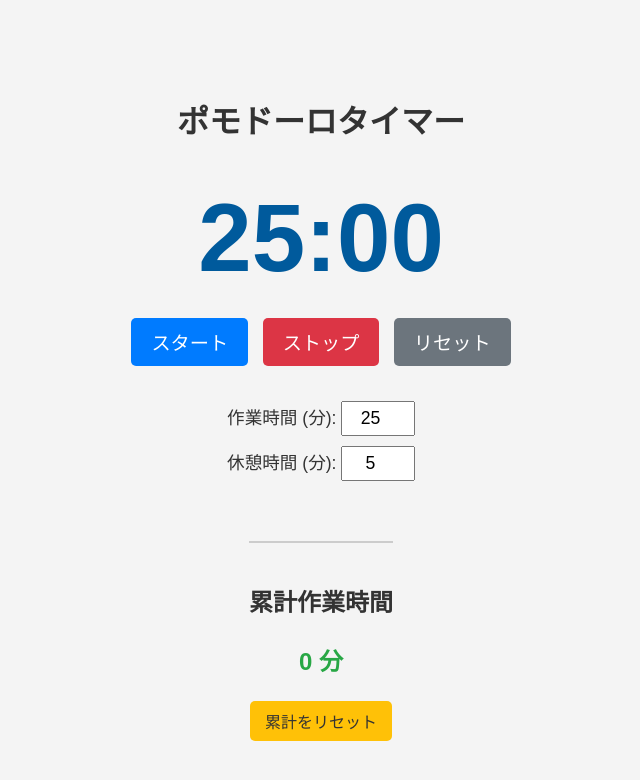
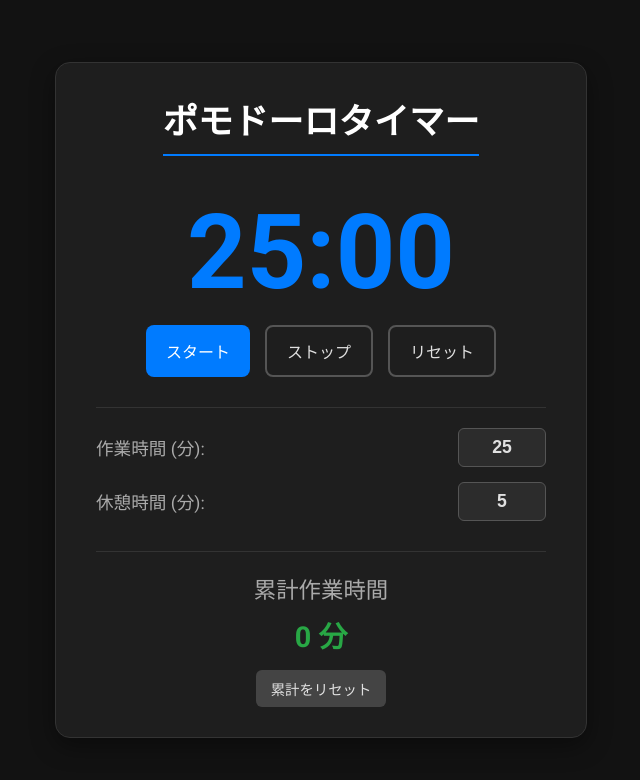
Before and after one commit to Astral-23/PomodoroTimer, a plain HTML site: page index.html in a window 1280 px wide. Shown: the whole page, without its empty margins (319-959 px from the left). Drawn offline with Linux system fonts and the light colour scheme.

Commit message:
見た目アップデート

```diff
--- a/index.html
+++ b/index.html
@@ -4,13 +4,19 @@
     <meta charset="UTF-8">
     <meta name="viewport" content="width=device-width, initial-scale=1.0">
     <title>ポモドーロタイマー</title>
+    <link rel="preconnect" href="https://fonts.googleapis.com">
+    <link rel="preconnect" href="https://fonts.gstatic.com" crossorigin>
+    <link href="https://fonts.googleapis.com/css2?family=Roboto:wght@300;400;700&display=swap" rel="stylesheet">
     <link rel="stylesheet" href="style.css">
 </head>
 <body>
 
+    <div class="container">
         <h1>ポモドーロタイマー</h1>
 
-    <div id="timer-display">25:00</div>
+        <div class="timer-wrapper">
+            <div id="timer-display" class="timer-work">25:00</div>
+        </div>
 
         <div class="controls">
             <button id="start-btn">スタート</button>
@@ -19,11 +25,11 @@
         </div>
 
         <div class="settings">
-        <div>
+            <div class="setting-item">
                 <label for="work-duration">作業時間 (分):</label>
                 <input type="number" id="work-duration" value="25" min="1">
             </div>
-        <div>
+            <div class="setting-item">
                 <label for="break-duration">休憩時間 (分):</label>
                 <input type="number" id="break-duration" value="5" min="1">
             </div>
@@ -34,6 +40,7 @@
             <p id="total-work-time">0 分</p>
             <button id="reset-summary-btn">累計をリセット</button>
         </div>
+    </div>
 
     <audio id="alarm-sound" src="alarm.mp3" preload="auto"></audio>
 
--- a/script.js
+++ b/script.js
@@ -34,12 +34,16 @@ function updateTimer() {
             updateSummaryDisplay();
             isWorkTime = false;
             timeLeft = parseInt(breakDurationInput.value, 10) * 60;
-            timerDisplay.style.color = '#28a745'; // 休憩中の色
+            // CSSクラスを休憩用に変更
+            timerDisplay.classList.remove('timer-work');
+            timerDisplay.classList.add('timer-break');
         } else {
             // 休憩終了 -> 作業開始
             isWorkTime = true;
             timeLeft = parseInt(workDurationInput.value, 10) * 60;
-            timerDisplay.style.color = '#005a9c'; // 作業中の色
+            // CSSクラスを作業用に変更
+            timerDisplay.classList.remove('timer-break');
+            timerDisplay.classList.add('timer-work');
         }
         updateDisplay();
     }
@@ -85,7 +89,9 @@ function resetTimer() {
     stopTimer();
     isWorkTime = true; // 作業時間に戻す
     timeLeft = parseInt(workDurationInput.value, 10) * 60; // 設定中の作業時間でリセット
-    timerDisplay.style.color = '#005a9c'; // 作業中の色
+    // CSSクラスを作業用に変更
+    timerDisplay.classList.remove('timer-break');
+    timerDisplay.classList.add('timer-work');
     updateDisplay();
 }
 
@@ -110,7 +116,7 @@ function playAlarm() {
 // --- イベントリスナーの設定 ---
 
 startBtn.addEventListener('click', startTimer);
-stopBtn.addEventListener('click', stopTimer);
+stopBtn.addEventListener('click', stopBtn);
 resetBtn.addEventListener('click', resetTimer);
 resetSummaryBtn.addEventListener('click', resetSummary);
 
--- a/style.css
+++ b/style.css
@@ -1,78 +1,178 @@
+/* 基本設定とフォント */
 body {
-    font-family: sans-serif;
+    font-family: 'Roboto', 'Noto Sans JP', sans-serif;
+    background-color: #121212; /* メインの背景色 (ダーク) */
+    color: #E0E0E0; /* 基本の文字色 (ライトグレー) */
     display: flex;
-    flex-direction: column;
+    justify-content: center;
     align-items: center;
-    justify-content: center;
     min-height: 100vh;
-    background-color: #f4f4f4;
-    color: #333;
+    margin: 0;
+    padding: 20px;
+    box-sizing: border-box; /* パディングを含めて計算 */
+}
+
+/* 中央のコンテナ */
+.container {
+    width: 100%;
+    max-width: 450px;
+    background-color: #1E1E1E; /* コンテナの背景色 */
+    border-radius: 15px;
+    padding: 30px 40px;
+    box-shadow: 0 8px 25px rgba(0, 0, 0, 0.4);
+    border: 1px solid #333; /* わずかな境界線 */
     text-align: center;
 }
 
-#timer-display {
-    font-size: 6rem;
-    font-weight: bold;
-    margin: 20px 0;
-    color: #005a9c; /* 作業中の色 */
+h1 {
+    font-size: 2.2rem;
+    font-weight: 700;
+    color: #FFFFFF;
+    margin-top: 0;
+    margin-bottom: 25px;
+    border-bottom: 2px solid #007BFF; /* アクセントカラーの線 (青) */
+    padding-bottom: 10px;
+    display: inline-block;
 }
 
-.controls button {
-    font-size: 1.2rem;
-    padding: 10px 20px;
-    margin: 5px;
-    cursor: pointer;
-    border: none;
-    border-radius: 5px;
-    background-color: #007bff;
-    color: white;
-}
-
-#stop-btn {
-    background-color: #dc3545;
-}
-
-#reset-btn {
-    background-color: #6c757d;
-}
-
-.settings {
+/* タイマー表示エリア */
+.timer-wrapper {
     margin: 20px 0;
 }
 
-.settings div {
-    margin: 10px 0;
+#timer-display {
+    font-size: 6.5rem;
+    font-weight: 700;
+    line-height: 1;
+    margin: 10px 0 20px 0;
+    transition: color 0.4s ease; /* 色が滑らかに変わるアニメーション */
+}
+
+/* JSで切り替えるタイマーの色 */
+.timer-work {
+    color: #007BFF; /* 作業中の色 (青) */
+}
+.timer-break {
+    color: #28a745; /* 休憩中の色 (緑) */
+}
+
+/* ボタンコントロール */
+.controls {
+    display: flex;
+    justify-content: center;
+    gap: 15px; /* ボタン間のスペース */
+    margin-bottom: 30px;
+}
+
+/* ボタンの共通スタイル */
+.controls button {
+    font-family: 'Roboto', sans-serif;
+    font-size: 1rem;
+    font-weight: 500;
+    padding: 12px 20px;
+    border: none;
+    border-radius: 8px;
+    cursor: pointer;
+    transition: all 0.3s ease;
+    min-width: 100px;
+}
+
+/* 個別のボタンスタイル */
+#start-btn {
+    background-color: #007BFF; /* メインのアクセントカラー (青) */
+    color: #FFFFFF; /* 白い文字色 */
+}
+#start-btn:hover {
+    background-color: #0056b3; /* ホバー時に暗い青 */
+}
+
+#stop-btn, #reset-btn {
+    background-color: transparent; /* 背景透明 */
+    color: #E0E0E0;
+    border: 2px solid #555; /* 枠線 */
+}
+
+#stop-btn:hover, #reset-btn:hover {
+    background-color: #333;
+    border-color: #777;
+}
+
+/* 設定エリア */
+.settings {
+    margin-bottom: 30px;
+    padding-top: 20px;
+    border-top: 1px solid #333; /* 区切り線 */
+}
+
+.setting-item {
+    display: flex;
+    justify-content: space-between; /* ラベルと入力を両端に配置 */
+    align-items: center;
+    margin-bottom: 15px;
 }
 
 .settings label {
     font-size: 1.1rem;
+    color: #AAA; /* 少し薄い文字色 */
 }
 
-.settings input {
-    width: 60px;
+.settings input[type="number"] {
+    width: 70px;
     font-size: 1.1rem;
-    padding: 5px;
+    font-weight: 700;
+    padding: 8px;
     text-align: center;
+    border: 1px solid #555;
+    border-radius: 6px;
+    background-color: #2C2C2C; /* 入力欄の背景色 */
+    color: #E0E0E0;
+    -moz-appearance: textfield;
 }
 
+.settings input[type="number"]::-webkit-outer-spin-button,
+.settings input[type="number"]::-webkit-inner-spin-button {
+    -webkit-appearance: none;
+    margin: 0;
+}
+
+.settings input[type="number"]:focus {
+    outline: none;
+    border-color: #007BFF; /* フォーカス時のアクセントカラー (青) */
+}
+
+/* 累計エリア */
 .summary {
-    margin-top: 30px;
-    border-top: 2px solid #ccc;
     padding-top: 20px;
+    border-top: 1px solid #333; /* 区切り線 */
+}
+
+.summary h2 {
+    font-size: 1.4rem;
+    color: #AAA;
+    margin-top: 0;
+    margin-bottom: 10px;
+    font-weight: 400;
 }
 
 #total-work-time {
-    font-size: 1.5rem;
-    font-weight: bold;
-    color: #28a745;
+    font-size: 1.8rem;
+    font-weight: 700;
+    color: #28a745; /* 累計時間の色 (緑、休憩色と統一) */
+    margin: 0 0 15px 0;
 }
 
 #reset-summary-btn {
-    background-color: #ffc107;
-    color: #333;
-    font-size: 1rem;
+    font-family: 'Roboto', sans-serif;
+    background-color: #444;
+    color: #E0E0E0;
+    font-size: 0.9rem;
     padding: 8px 15px;
     border: none;
-    border-radius: 5px;
+    border-radius: 6px;
     cursor: pointer;
+    transition: background-color 0.3s ease;
 }
+
+#reset-summary-btn:hover {
+    background-color: #555;
+}
```
Lines whose indentation alone changed are shown as unchanged.
